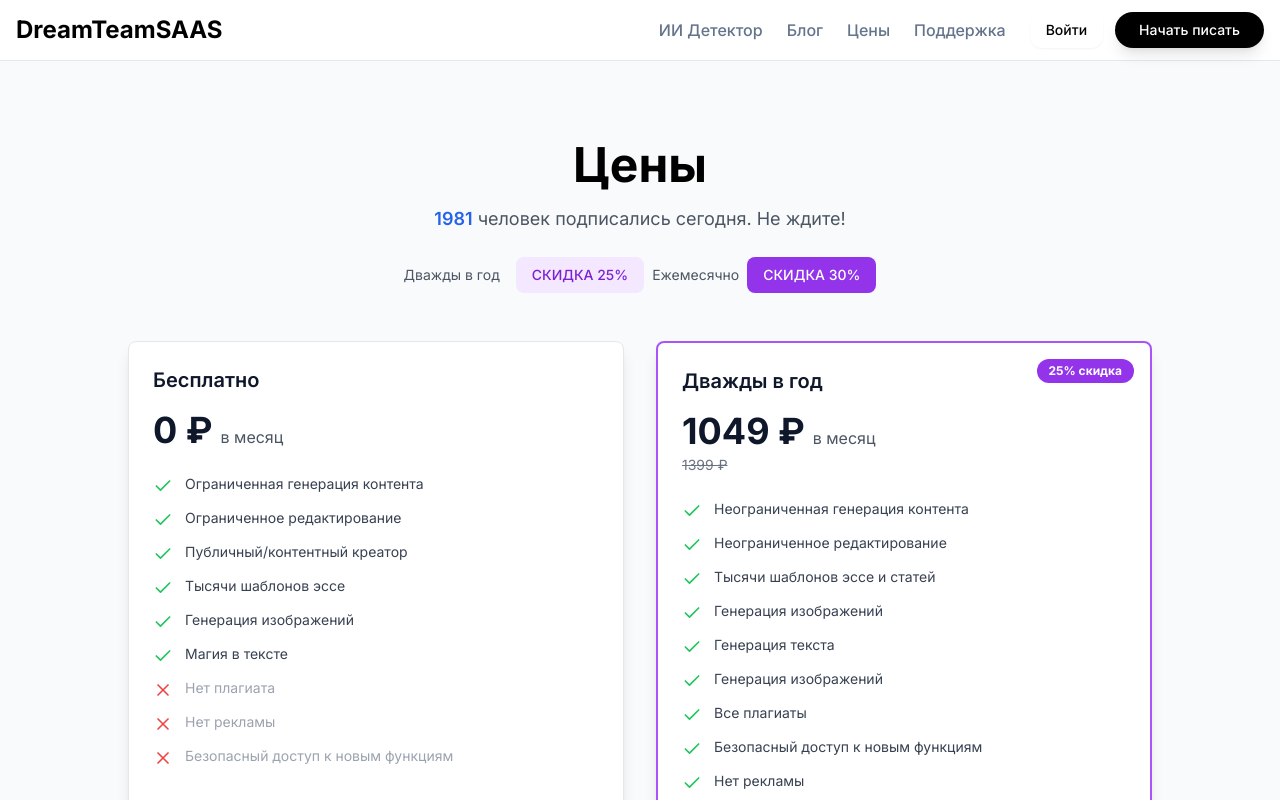
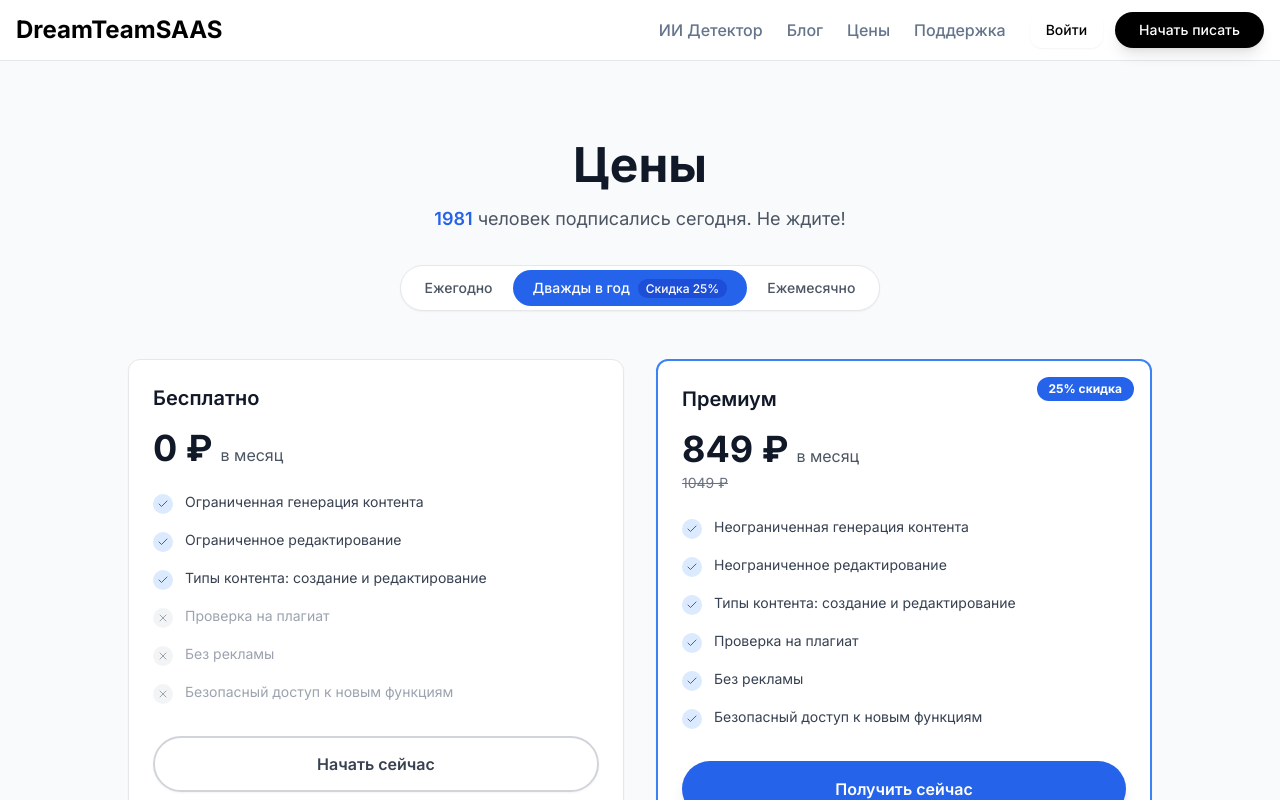
Before and after one commit to industrialprofi/react_app, a Next.js app: page /pricing in a window 1280 px wide. Shown: the top 800 px of the page. Built offline with nearby package versions, Linux system fonts and the light colour scheme.

Commit message:
feat: subscription page added and navigation links updated

```diff
--- /dev/null
+++ b/src/app/subscription/page.tsx
@@ -0,0 +1,15 @@
+import { Header } from "../../components/sections/header";
+import { Pricing } from "../../components/sections/pricing";
+import { Footer } from "../../components/sections/footer";
+
+export default function SubscriptionPage() {
+  return (
+    <div className="min-h-screen">
+      <Header />
+      <main>
+        <Pricing />
+      </main>
+      <Footer />
+    </div>
+  );
+}
--- a/src/components/sections/header.tsx
+++ b/src/components/sections/header.tsx
@@ -6,8 +6,8 @@
 
 const navItems = [
   { label: "ИИ Детектор", href: "/ai-detector" },
-  { label: "Блог", href: "#blog" },
-  { label: "Цены", href: "/pricing" },
+  { label: "Блог", href: "/blog" },
+  { label: "Цены", href: "/subscription" },
   { label: "Поддержка", href: "/support" },
 ];
 
--- a/src/components/sections/pricing.tsx
+++ b/src/components/sections/pricing.tsx
@@ -3,21 +3,51 @@
 import { Check, X } from "lucide-react";
 import { motion } from "framer-motion";
 import { Button } from "../ui/button";
+import { useState } from "react";
 
-const plans = [
+type BillingPeriod = "yearly" | "biannually" | "monthly";
+
+type PriceInfo = {
+  [key in BillingPeriod]: string;
+};
+
+type DiscountInfo = {
+  [key in BillingPeriod]: string;
+};
+
+interface PlanFeature {
+  text: string;
+  included: boolean;
+}
+
+interface Plan {
+  name: string;
+  price: PriceInfo;
+  period: string;
+  originalPrice?: PriceInfo;
+  discount?: DiscountInfo;
+  features: PlanFeature[];
+  buttonText: string;
+  buttonVariant: "outline" | "default";
+  featured?: boolean;
+  delay: number;
+}
+
+const plans: Plan[] = [
   {
     name: "Бесплатно",
-    price: "0 ₽",
+    price: {
+      yearly: "0 ₽",
+      biannually: "0 ₽",
+      monthly: "0 ₽"
+    },
     period: "в месяц",
     features: [
       { text: "Ограниченная генерация контента", included: true },
       { text: "Ограниченное редактирование", included: true },
-      { text: "Публичный/контентный креатор", included: true },
-      { text: "Тысячи шаблонов эссе", included: true },
-      { text: "Генерация изображений", included: true },
-      { text: "Магия в тексте", included: true },
-      { text: "Нет плагиата", included: false },
-      { text: "Нет рекламы", included: false },
+      { text: "Типы контента: создание и редактирование", included: true },
+      { text: "Проверка на плагиат", included: false },
+      { text: "Без рекламы", included: false },
       { text: "Безопасный доступ к новым функциям", included: false }
     ],
     buttonText: "Начать сейчас",
@@ -25,23 +55,32 @@
     delay: 0.1,
   },
   {
-    name: "Дважды в год",
-    price: "1049 ₽",
+    name: "Премиум",
+    price: {
+      yearly: "649 ₽",
+      biannually: "849 ₽",
+      monthly: "1049 ₽"
+    },
+    discount: {
+      yearly: "40% скидка",
+      biannually: "25% скидка",
+      monthly: ""
+    },
+    originalPrice: {
+      yearly: "1049 ₽",
+      biannually: "1049 ₽",
+      monthly: ""
+    },
     period: "в месяц",
-    originalPrice: "1399 ₽",
-    discount: "25% скидка",
     features: [
       { text: "Неограниченная генерация контента", included: true },
       { text: "Неограниченное редактирование", included: true },
-      { text: "Тысячи шаблонов эссе и статей", included: true },
-      { text: "Генерация изображений", included: true },
-      { text: "Генерация текста", included: true },
-      { text: "Генерация изображений", included: true },
-      { text: "Все плагиаты", included: true },
-      { text: "Безопасный доступ к новым функциям", included: true },
-      { text: "Нет рекламы", included: true }
+      { text: "Типы контента: создание и редактирование", included: true },
+      { text: "Проверка на плагиат", included: true },
+      { text: "Без рекламы", included: true },
+      { text: "Безопасный доступ к новым функциям", included: true }
     ],
-    buttonText: "Получить скидку",
+    buttonText: "Получить сейчас",
     buttonVariant: "default" as const,
     featured: true,
     delay: 0.3,
@@ -49,6 +88,8 @@
 ];
 
 export function Pricing() {
+  const [billingPeriod, setBillingPeriod] = useState<BillingPeriod>("biannually");
+
   return (
     <section className="py-14 sm:py-16 md:py-20 bg-gray-50">
       <div className="container mx-auto px-4">
@@ -59,20 +100,36 @@
           viewport={{ once: true }}
           className="text-center mb-8 sm:mb-12"
         >
-          <h1 className="text-3xl sm:text-4xl md:text-5xl font-bold mb-4 text-black">Цены</h1>
+          <h1 className="text-3xl sm:text-4xl md:text-5xl font-bold mb-4 text-gray-900">Цены</h1>
           <p className="text-base sm:text-lg text-gray-600 max-w-2xl mx-auto">
             <span className="text-blue-600 font-semibold">1981</span> человек подписались сегодня. Не ждите!
           </p>
 
-          <div className="flex justify-center items-center gap-4 mt-6">
-            <span className="text-sm text-gray-600">Дважды в год</span>
-            <div className="flex items-center gap-2">
-              <button className="px-4 py-2 bg-purple-100 text-purple-700 rounded-lg text-sm font-medium">
-                СКИДКА 25%
+          <div className="flex flex-wrap justify-center items-center gap-3 mt-8">
+            <div className="bg-white rounded-full shadow-sm border border-gray-200 p-1 flex">
+              <button
+                onClick={() => setBillingPeriod("yearly")}
+                className={`px-5 py-2 rounded-full text-sm font-medium transition-colors ${billingPeriod === "yearly" ? "bg-blue-600 text-white" : "text-gray-600"}`}
+              >
+                Ежегодно
+                {billingPeriod === "yearly" && (
+                  <span className="ml-2 bg-blue-700 text-white text-xs px-2 py-0.5 rounded-full">Скидка 40%</span>
+                )}
               </button>
-              <span className="text-sm text-gray-600">Ежемесячно</span>
-              <button className="px-4 py-2 bg-purple-600 text-white rounded-lg text-sm font-medium">
-                СКИДКА 30%
+              <button
+                onClick={() => setBillingPeriod("biannually")}
+                className={`px-5 py-2 rounded-full text-sm font-medium transition-colors ${billingPeriod === "biannually" ? "bg-blue-600 text-white" : "text-gray-600"}`}
+              >
+                Дважды в год
+                {billingPeriod === "biannually" && (
+                  <span className="ml-2 bg-blue-700 text-white text-xs px-2 py-0.5 rounded-full">Скидка 25%</span>
+                )}
+              </button>
+              <button
+                onClick={() => setBillingPeriod("monthly")}
+                className={`px-5 py-2 rounded-full text-sm font-medium transition-colors ${billingPeriod === "monthly" ? "bg-blue-600 text-white" : "text-gray-600"}`}
+              >
+                Ежемесячно
               </button>
             </div>
           </div>
@@ -86,38 +143,42 @@
               whileInView={{ opacity: 1, y: 0 }}
               transition={{ duration: 0.5, delay: plan.delay }}
               viewport={{ once: true, margin: "-50px" }}
-              className={`bg-white rounded-lg shadow-lg overflow-hidden relative ${
-                plan.featured ? "border-2 border-purple-500" : "border border-gray-200"
+              className={`bg-white rounded-xl shadow-sm overflow-hidden relative ${
+                plan.featured ? "border-2 border-blue-500" : "border border-gray-200"
               }`}
             >
-              {plan.featured && plan.discount && (
-                <div className="absolute top-4 right-4 bg-purple-600 text-white text-xs font-bold py-1 px-3 rounded-full">
-                  {plan.discount}
+              {plan.featured && plan.discount && plan.discount[billingPeriod] && (
+                <div className="absolute top-4 right-4 bg-blue-600 text-white text-xs font-bold py-1 px-3 rounded-full">
+                  {plan.discount[billingPeriod]}
                 </div>
               )}
 
               <div className="p-6">
-                <h3 className="text-xl font-semibold mb-4">{plan.name}</h3>
+                <h3 className="text-xl font-semibold mb-4 text-gray-900">{plan.name}</h3>
 
                 <div className="mb-6">
                   <div className="flex items-baseline gap-2">
-                    <span className="text-4xl font-bold">{plan.price}</span>
+                    <span className="text-4xl font-bold text-gray-900">{plan.price[billingPeriod]}</span>
                     <span className="text-gray-600">{plan.period}</span>
                   </div>
-                  {plan.originalPrice && (
+                  {plan.originalPrice && plan.originalPrice[billingPeriod] && (
                     <div className="text-sm text-gray-500 line-through mt-1">
-                      {plan.originalPrice}
+                      {plan.originalPrice[billingPeriod]}
                     </div>
                   )}
                 </div>
 
-                <ul className="space-y-3 mb-8">
+                <ul className="space-y-4 mb-8">
                   {plan.features.map((feature, i) => (
                     <li key={i} className="flex items-start gap-3">
                       {feature.included ? (
-                        <Check className="w-5 h-5 text-green-500 mt-0.5 flex-shrink-0" />
+                        <div className="w-5 h-5 rounded-full bg-blue-100 flex items-center justify-center flex-shrink-0 mt-0.5">
+                          <Check className="w-3 h-3 text-blue-600" />
+                        </div>
                       ) : (
-                        <X className="w-5 h-5 text-red-500 mt-0.5 flex-shrink-0" />
+                        <div className="w-5 h-5 rounded-full bg-gray-100 flex items-center justify-center flex-shrink-0 mt-0.5">
+                          <X className="w-3 h-3 text-gray-400" />
+                        </div>
                       )}
                       <span className={`text-sm ${feature.included ? 'text-gray-700' : 'text-gray-400'}`}>
                         {feature.text}
@@ -128,9 +189,9 @@
 
                 <Button
                   variant={plan.buttonVariant}
-                  className={`w-full ${
+                  className={`w-full rounded-full ${
                     plan.featured
-                      ? 'bg-purple-600 hover:bg-purple-700 text-white'
+                      ? 'bg-blue-600 hover:bg-blue-700 text-white'
                       : 'border-gray-300 text-gray-700 hover:bg-gray-50'
                   }`}
                   size="lg"
@@ -147,12 +208,11 @@
           whileInView={{ opacity: 1, y: 0 }}
           transition={{ duration: 0.5, delay: 0.5 }}
           viewport={{ once: true }}
-          className="text-center mt-8"
+          className="text-center mt-12"
         >
-          <p className="text-sm text-gray-600">
-            Вы можете отменить подписку в любое время в соответствии с{" "}
-            <a href="#" className="text-blue-600 underline">Условиями обслуживания</a> или{" "}
-            <a href="#" className="text-blue-600 underline">Политикой возврата</a>
+          <p className="text-sm text-gray-600 max-w-2xl mx-auto">
+            Вы можете отменить подписку в любое время. При отмене подписки вы сможете пользоваться сервисом до конца оплаченного периода в соответствии с{" "}
+            <a href="#" className="text-blue-600 hover:underline">Условиями обслуживания</a>
           </p>
         </motion.div>
       </div>
```
